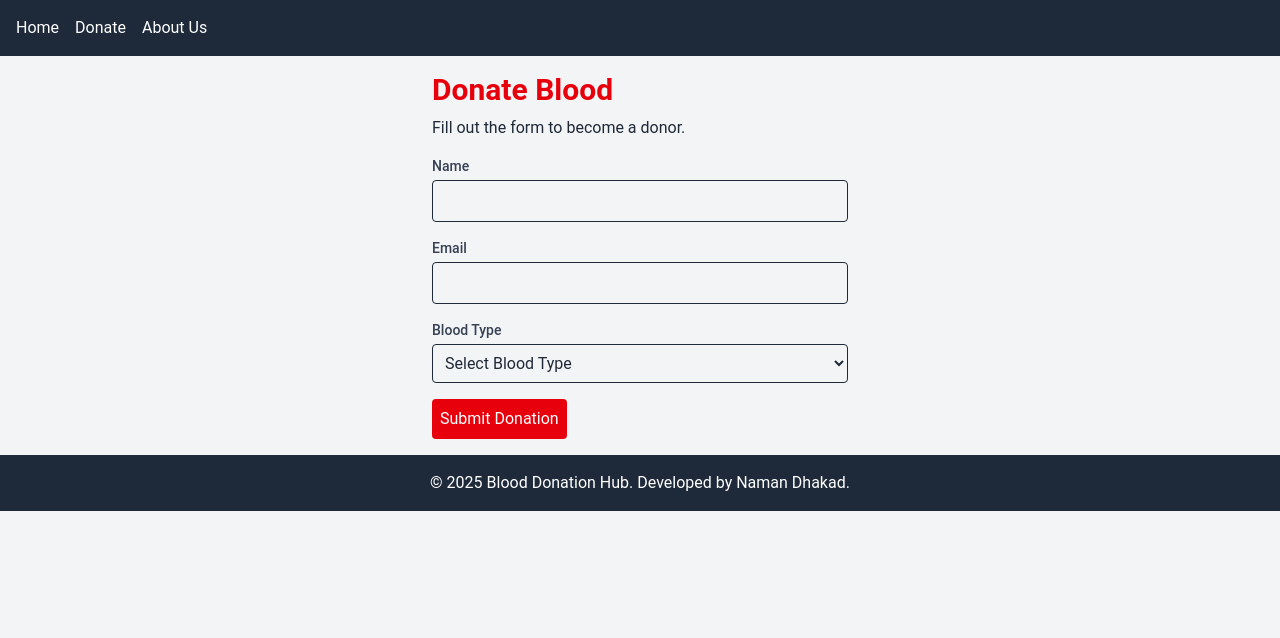
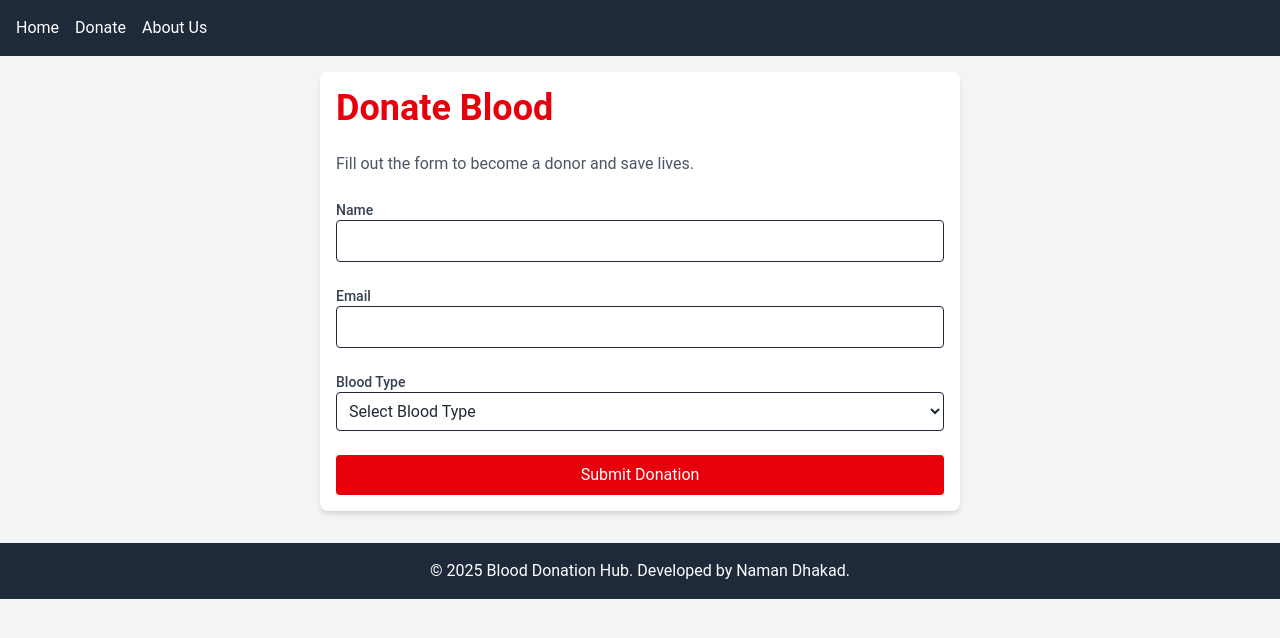
Before and after one commit to 23BCE11359/blood-donation-website, a React (Vite) app: page /donate in a window 1280 px wide. Shown: the top 638 px of the page. Built offline with nearby package versions, Linux system fonts and the light colour scheme.

Commit message:
Enhanced DonorForm.jsx with updated UI/UX styles

```diff
--- a/src/components/DonorForm.jsx
+++ b/src/components/DonorForm.jsx
@@ -43,7 +43,7 @@ function DonorForm() {
         name: formData.name.trim(),
         email: formData.email.trim(),
         bloodType: formData.bloodType,
-        date: new Date().toISOString().split("T")[0], // Consistent with HomePage.jsx
+        date: new Date().toISOString().split("T")[0],
       });
       setMessage("Donor information submitted successfully!");
       setErrors({});
@@ -52,18 +52,19 @@ function DonorForm() {
       setTimeout(() => {
         setShowModal(false);
         navigate("/");
-      }, 3000); // Redirect to Home after 3 seconds
+      }, 3000);
     } catch (error) {
       setMessage("Error submitting donor information: " + error.message);
     }
   };
 
   return (
-    <div className="p-4 max-w-md mx-auto">
-      <h1 className="text-3xl font-bold text-red-600">Donate Blood</h1>
-      <p className="mt-2 mb-4">Fill out the form to become a donor.</p>
-      {message && <p className="text-green-600 mb-4">{message}</p>}
-      <form onSubmit={handleSubmit} className="space-y-4" noValidate>
+    <div className="p-4 max-w-2xl mx-auto">
+      <div className="card">
+        <h1 className="text-4xl font-bold text-red-600 mb-6">Donate Blood</h1>
+        <p className="text-gray-600 mb-6">Fill out the form to become a donor and save lives.</p>
+        {message && <p className={`mb-4 ${message.includes("Error") ? "text-red-600" : "text-green-600"}`}>{message}</p>}
+        <form onSubmit={handleSubmit} className="space-y-6" noValidate>
           <div>
             <label className="block text-sm font-medium text-gray-700">Name</label>
             <input
@@ -71,10 +72,10 @@ function DonorForm() {
               name="name"
               value={formData.name}
               onChange={handleChange}
-            className={`mt-1 p-2 border rounded w-full ${errors.name ? "border-red-500" : ""}`}
+              className={`form-input ${errors.name ? "border-red-500" : ""}`}
               required
             />
-          {errors.name && <p className="text-red-500 text-xs mt-1">{errors.name}</p>}
+            {errors.name && <p className="text-red-500 text-sm mt-1">{errors.name}</p>}
           </div>
           <div>
             <label className="block text-sm font-medium text-gray-700">Email</label>
@@ -83,10 +84,10 @@ function DonorForm() {
               name="email"
               value={formData.email}
               onChange={handleChange}
-            className={`mt-1 p-2 border rounded w-full ${errors.email ? "border-red-500" : ""}`}
+              className={`form-input ${errors.email ? "border-red-500" : ""}`}
               required
             />
-          {errors.email && <p className="text-red-500 text-xs mt-1">{errors.email}</p>}
+            {errors.email && <p className="text-red-500 text-sm mt-1">{errors.email}</p>}
           </div>
           <div>
             <label className="block text-sm font-medium text-gray-700">Blood Type</label>
@@ -94,33 +95,31 @@ function DonorForm() {
               name="bloodType"
               value={formData.bloodType}
               onChange={handleChange}
-            className={`mt-1 p-2 border rounded w-full ${errors.bloodType ? "border-red-500" : ""}`}
+              className={`form-input ${errors.bloodType ? "border-red-500" : ""}`}
               required
             >
               <option value="">Select Blood Type</option>
               <option value="A+">A+</option>
-            <option value="A- ">A-</option>
+              <option value="A-">A-</option>
               <option value="B+">B+</option>
-            <option value="B- ">B-</option>
+              <option value="B-">B-</option>
               <option value="AB+">AB+</option>
-            <option value="AB- ">AB-</option>
+              <option value="AB-">AB-</option>
               <option value="O+">O+</option>
-            <option value="O- ">O-</option>
+              <option value="O-">O-</option>
             </select>
-          {errors.bloodType && <p className="text-red-500 text-xs mt-1">{errors.bloodType}</p>}
+            {errors.bloodType && <p className="text-red-500 text-sm mt-1">{errors.bloodType}</p>}
           </div>
-        <button
-          type="submit"
-          className="bg-red-600 text-white p-2 rounded hover:bg-red-700"
-        >
+          <button type="submit" className="btn-primary w-full">
             Submit Donation
           </button>
         </form>
         {showModal && (
-        <div className="fixed top-1/2 left-1/2 transform -translate-x-1/2 -translate-y-1/2 bg-white p-6 rounded shadow-md">
-          <p className="text-green-600">Thank you for your donation!</p>
+          <div className="fixed top-1/2 left-1/2 transform -translate-x-1/2 -translate-y-1/2 bg-white p-6 rounded-lg shadow-md animate-fade-in">
+            <p className="text-green-600 text-lg">Thank you for your donation!</p>
           </div>
         )}
+      </div>
     </div>
   );
 }
```
Lines whose indentation alone changed are shown as unchanged.
